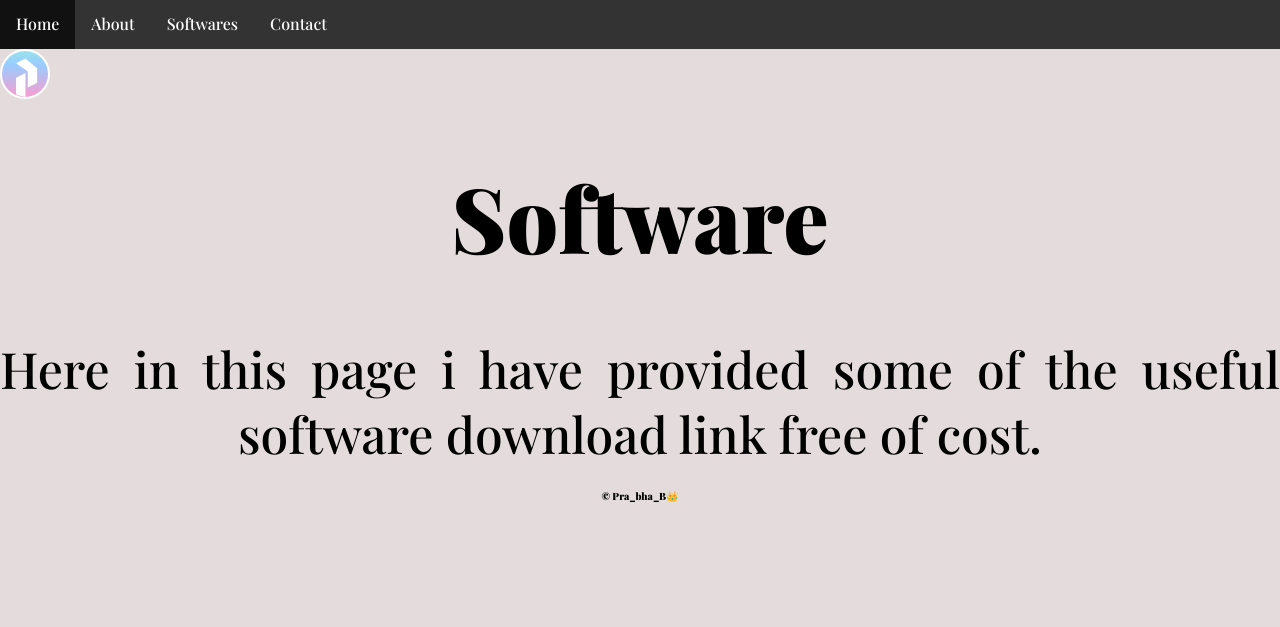
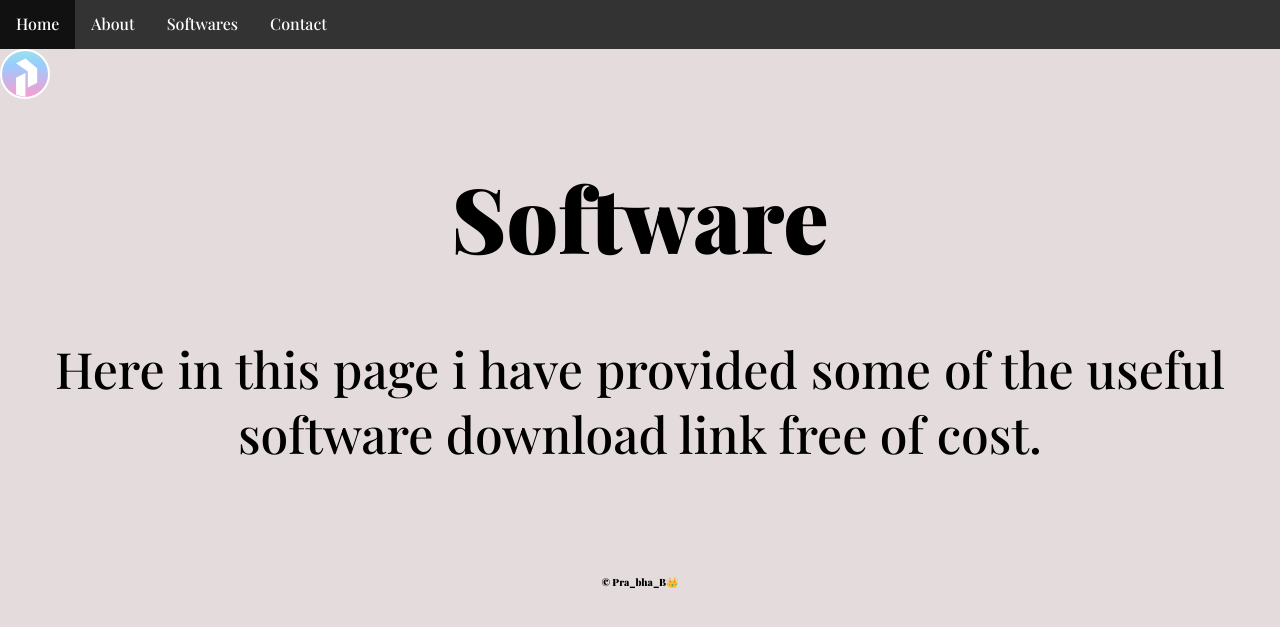
Before and after one commit to PrabhabTiwari/website, a Jekyll site: the page built from software.html, in a window 1280 px wide. Shown: the top 627 px of the page. Built offline with Jekyll 4.4.1, drawn with Linux system fonts in a browser that asks for light colours.

Commit message:
Update software.html

```diff
--- a/software.html
+++ b/software.html
@@ -5,7 +5,12 @@
 layout: base
 ---
 
-
+<style>
+        p {
+  margin: 55px;
+  text-align: justify;
+}
+</style>
 <h1 class="leftalign">Software</h1>
 <P>
     Here in this page i have provided some of the useful software download link free of cost.
```
